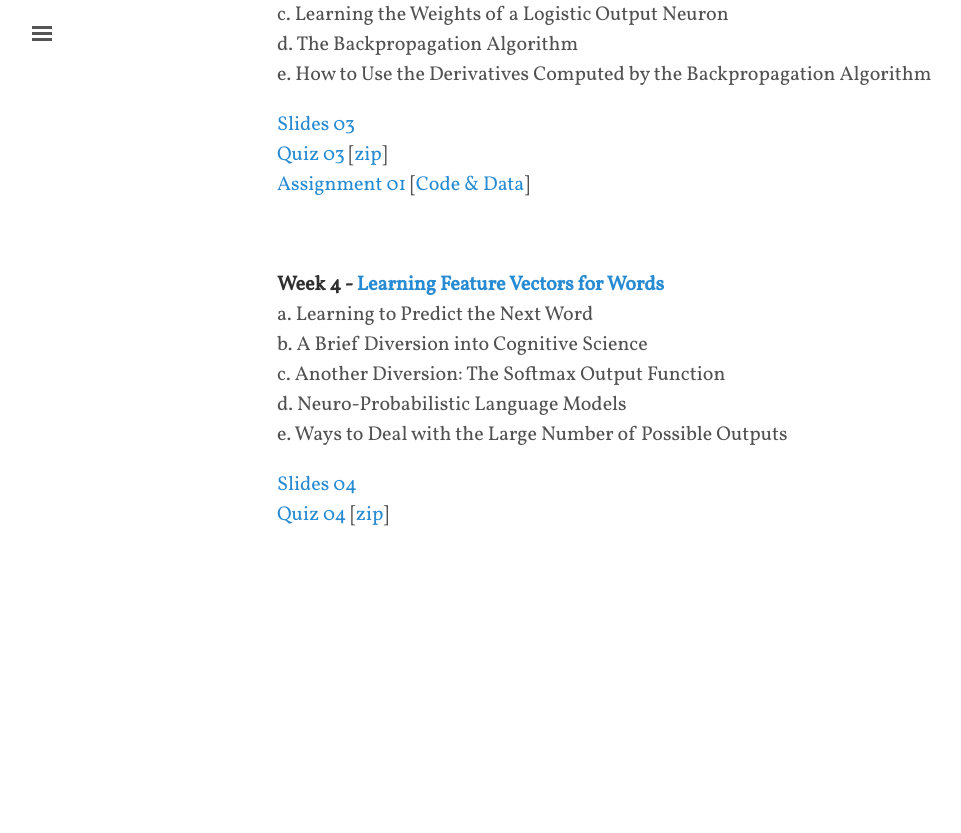
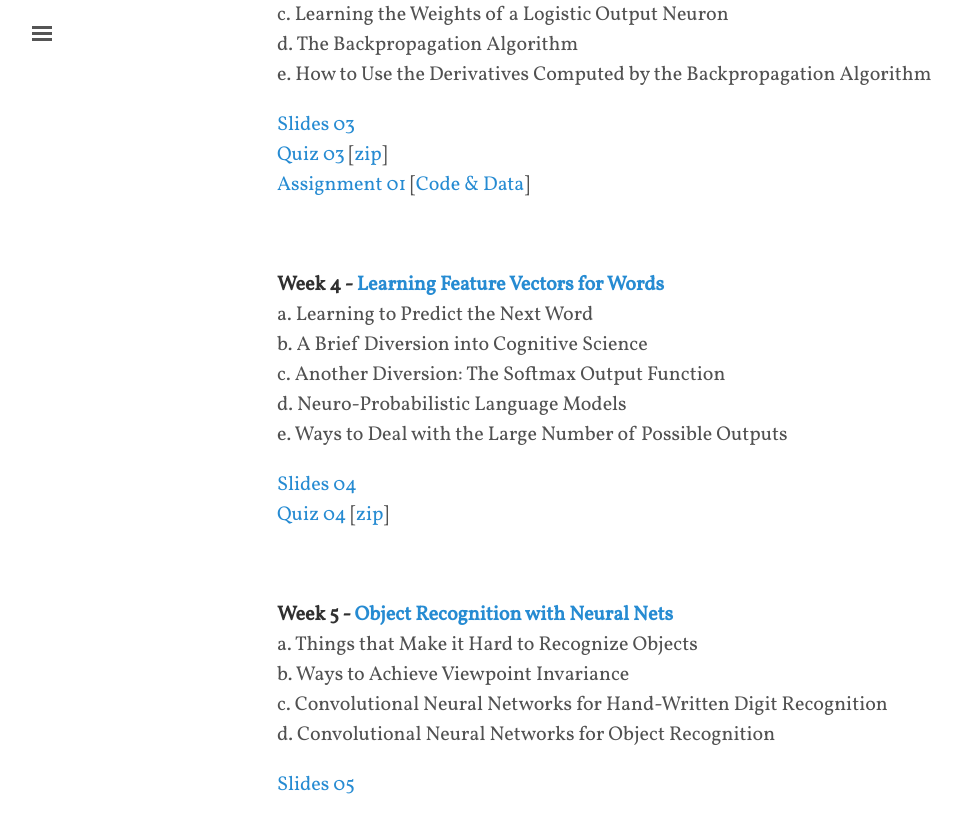
Before and after one commit to shevapato2008/myBlog, a Jekyll site: the page built from algorithms/machinelearning/nnml/index.md, in a window 1280 px wide and 900 px high, scrolled down 1226 px. Shown: the top 833 px of the window, without its empty margins (3-964 px from the left). Built offline with Jekyll 4.4.1, drawn with Linux system fonts in a browser that asks for light colours; some web fonts are replaced; comment, search, counter and statistics services are not loaded; before the commit the page ends 1906 px from its top, so only the background shows below that.

Commit message:
Modified.

```diff
--- a/algorithms/machinelearning/nnml/index.md
+++ b/algorithms/machinelearning/nnml/index.md
@@ -65,5 +65,13 @@ e. Ways to Deal with the Large Number of Possible Outputs<br>
 
 <br>
 
+**Week 5 - [Object Recognition with Neural Nets]({{site.baseurl}}/algorithms/machinelearning/nnml/week5)**<br>
+a. Things that Make it Hard to Recognize Objects<br>
+b. Ways to Achieve Viewpoint Invariance<br>
+c. Convolutional Neural Networks for Hand-Written Digit Recognition<br>
+d. Convolutional Neural Networks for Object Recognition<br>
+
+[Slides 05]({{site.baseurl}}/algorithms/machinelearning/nnml/slides/Week5.pdf "Week 5 Slides")<br>
+
 
 <br><br>
```
